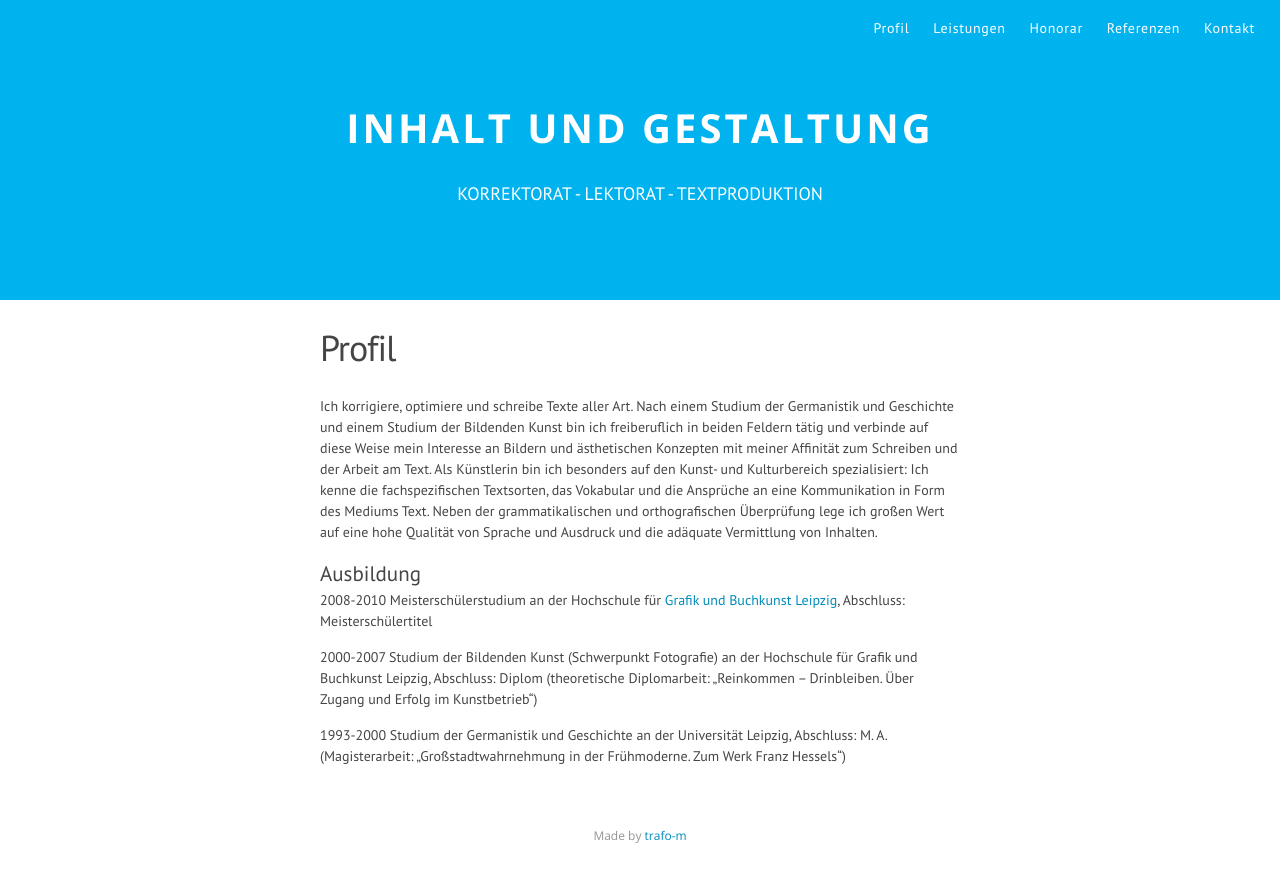
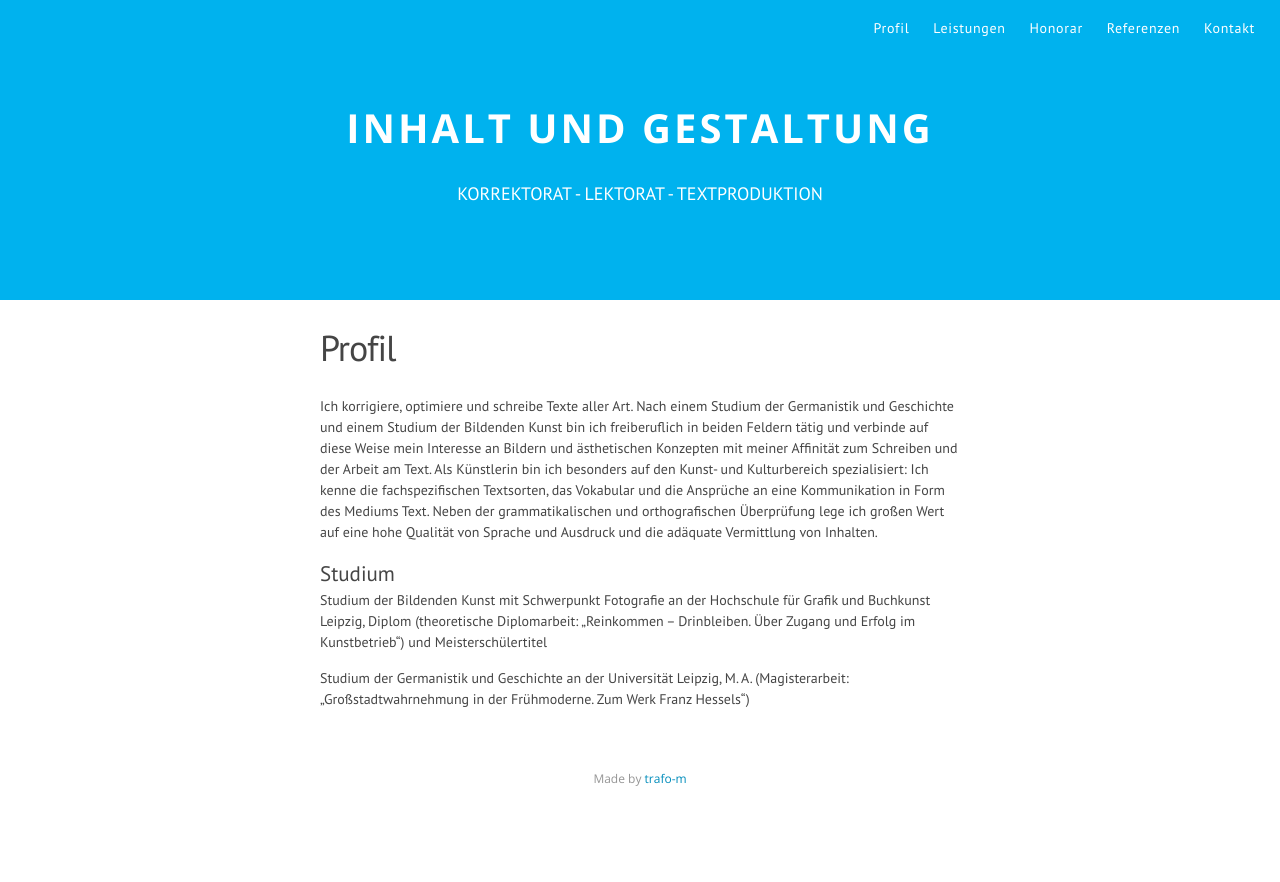
Before and after one commit to i-u-g/iug, a Jekyll site: the page built from profil.md, in a window 1280 px wide. Shown: the top 882 px of the page. Built offline with Jekyll 4.4.1, drawn with Linux system fonts in a browser that asks for light colours; nearby versions of some CDN libraries; Markdown is read by kramdown in place of the engine named in the settings.

Commit message:
Update profil.md

```diff
--- a/profil.md
+++ b/profil.md
@@ -7,10 +7,8 @@ page: 1
 
 Ich korrigiere, optimiere und schreibe Texte aller Art. Nach einem Studium der Germanistik und Geschichte und einem Studium der Bildenden Kunst bin ich freiberuflich in beiden Feldern tätig und verbinde auf diese Weise mein Interesse an Bildern und ästhetischen Konzepten mit meiner Affinität zum Schreiben und der Arbeit am Text. Als Künstlerin bin ich besonders auf den Kunst- und Kulturbereich spezialisiert: Ich kenne die fachspezifischen Textsorten, das Vokabular und die Ansprüche an eine Kommunikation in Form des Mediums Text. Neben der grammatikalischen und orthografischen Überprüfung lege ich großen Wert auf eine hohe Qualität von Sprache und Ausdruck und die adäquate Vermittlung von Inhalten.
 
-## Ausbildung
+## Studium
 
-2008-2010 Meisterschülerstudium an der Hochschule für [Grafik und Buchkunst Leipzig](https://hgb-leipzig.de), Abschluss: Meisterschülertitel
+Studium der Bildenden Kunst mit Schwerpunkt Fotografie an der Hochschule für Grafik und Buchkunst Leipzig, Diplom (theoretische Diplomarbeit: „Reinkommen – Drinbleiben. Über Zugang und Erfolg im Kunstbetrieb“) und Meisterschülertitel
 
-2000-2007 Studium der Bildenden Kunst (Schwerpunkt Fotografie) an der Hochschule für Grafik und Buchkunst Leipzig, Abschluss: Diplom (theoretische Diplomarbeit: „Reinkommen – Drinbleiben. Über Zugang und Erfolg im Kunstbetrieb“)
-
-1993-2000 Studium der Germanistik und Geschichte an der Universität Leipzig, Abschluss: M. A. (Magisterarbeit: „Großstadtwahrnehmung in der Frühmoderne. Zum Werk Franz Hessels“)
+Studium der Germanistik und Geschichte an der Universität Leipzig, M. A. (Magisterarbeit: „Großstadtwahrnehmung in der Frühmoderne. Zum Werk Franz Hessels“)
```
